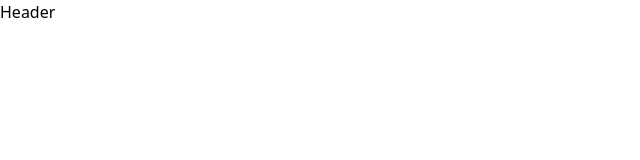
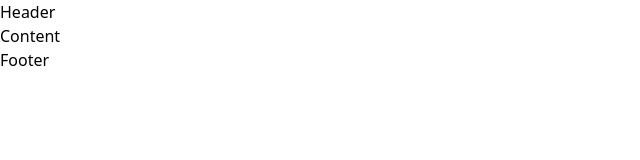
Before and after one commit to denisrodrigues-ita/sabe-tudo-gpt, a Next.js app: page / in a window 1280 px wide. Shown: the top 160 px of the page, without its empty margins (0-640 px from the left). Built offline with nearby package versions, Linux system fonts and the light colour scheme.

Commit message:
update page

```diff
--- a/src/app/globals.css
+++ b/src/app/globals.css
@@ -1,10 +1,3 @@
 @tailwind base;
 @tailwind components;
 @tailwind utilities;
-
-:root {
-  --primary: #f6eb9a;
-  --secondary: #5853bc;
-  --tertiary: #362391;
-  --quaternary: #1c0c59;
-}
--- a/src/app/page.tsx
+++ b/src/app/page.tsx
@@ -1,10 +1,14 @@
+import React from "react";
 import Header from "@/components/Header";
-import React from "react";
+import Footer from "@/components/Footer";
+import Content from "@/components/Content";
 
 const Home = () => {
   return (
     <>
       <Header />
+      <Content />
+      <Footer />
     </>
   );
 };
--- /dev/null
+++ b/src/components/Content/index.tsx
@@ -0,0 +1,9 @@
+import React from 'react'
+
+const Content = () => {
+  return (
+    <div>Content</div>
+  )
+}
+
+export default Content
--- a/tailwind.config.ts
+++ b/tailwind.config.ts
@@ -1,20 +1,21 @@
-import type { Config } from 'tailwindcss'
+import type { Config } from "tailwindcss";
 
 const config: Config = {
   content: [
-    './src/pages/**/*.{js,ts,jsx,tsx,mdx}',
-    './src/components/**/*.{js,ts,jsx,tsx,mdx}',
-    './src/app/**/*.{js,ts,jsx,tsx,mdx}',
+    "./src/pages/**/*.{js,ts,jsx,tsx,mdx}",
+    "./src/components/**/*.{js,ts,jsx,tsx,mdx}",
+    "./src/app/**/*.{js,ts,jsx,tsx,mdx}",
   ],
   theme: {
     extend: {
-      backgroundImage: {
-        'gradient-radial': 'radial-gradient(var(--tw-gradient-stops))',
-        'gradient-conic':
-          'conic-gradient(from 180deg at 50% 50%, var(--tw-gradient-stops))',
+      colors: {
+        "primary": "#f6eb9a",
+        "secondary": "#5853bc",
+        "tertiary": "#362391",
+        "quaternary": "#1c0c59",
       },
     },
   },
   plugins: [],
-}
-export default config
+};
+export default config;
```
